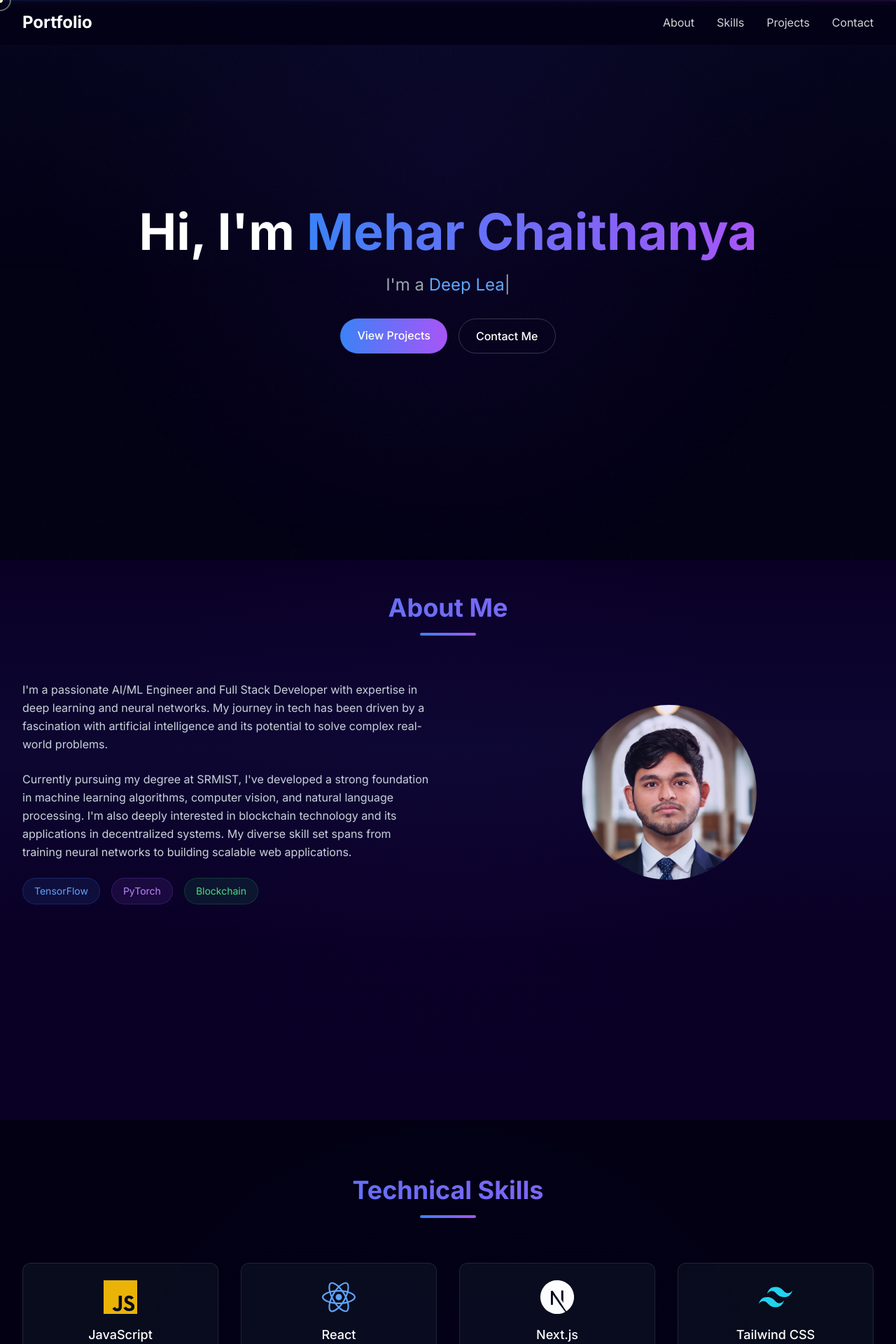
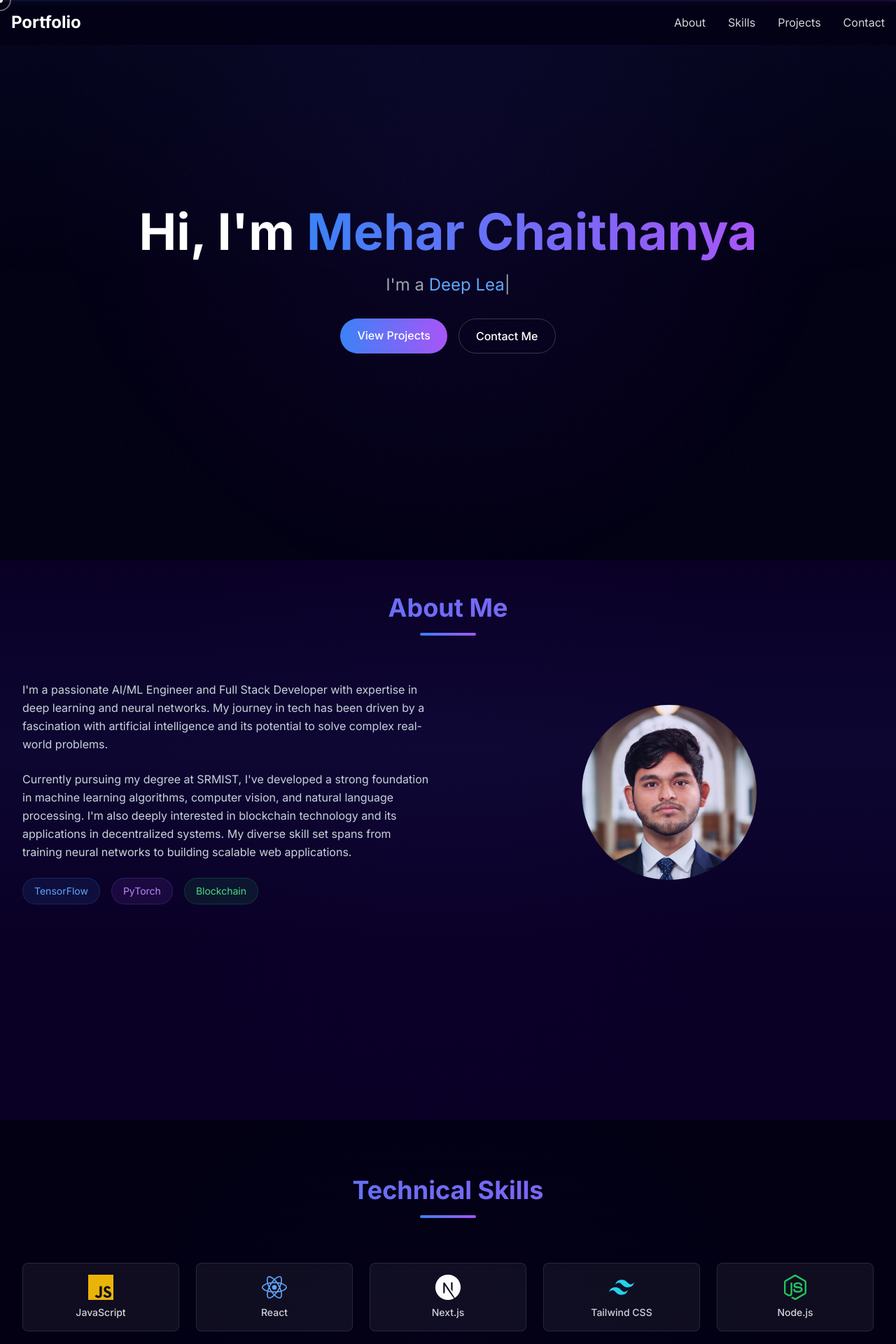
Before and after one commit to PMeharChaithanya/Portfolio, a React (Vite) app: page / in a window 1280 px wide. Shown: the top 1920 px of the page at 70% size. Built offline with nearby package versions, Linux system fonts and the light colour scheme.

Commit message:
Initial portfolio commit

```diff
--- a/index.html
+++ b/index.html
@@ -3,7 +3,7 @@
   <head>
     <meta charset="UTF-8" />
     <link rel="icon" type="image/svg+xml" href="/vite.svg" />
-    <meta name="viewport" content="width=device-width, initial-scale=1.0" />
+    <meta name="viewport" content="width=device-width, initial-scale=1.0, maximum-scale=1.0, user-scalable=no" />
     <meta name="description" content="Mehar Chaithanya - Full Stack Developer Portfolio showcasing web development projects and skills" />
     <meta name="keywords" content="web developer, full stack, portfolio, react, javascript" />
     <meta name="author" content="Mehar Chaithanya" />
--- a/src/components/About.jsx
+++ b/src/components/About.jsx
@@ -62,7 +62,7 @@ const About = () => {
             whileInView={{ opacity: 1, x: 0 }}
             transition={{ duration: 1 }}
             viewport={{ once: true }}
-            className="relative w-[250px] h-[250px] mx-auto lg:ml-auto"
+            className="relative w-[200px] sm:w-[250px] h-[200px] sm:h-[250px] mx-auto lg:ml-auto mt-8 lg:mt-0"
           >
             <div className="w-full h-full rounded-full overflow-hidden">
               <div className="absolute inset-0 bg-gradient-to-tr from-blue-500/10 to-purple-500/10 z-10 rounded-full" />
--- a/src/components/Hero.jsx
+++ b/src/components/Hero.jsx
@@ -14,7 +14,7 @@ const Hero = () => {
           initial={{ opacity: 0, y: -20 }}
           animate={{ opacity: 1, y: 0 }}
           transition={{ duration: 0.5 }}
-          className="text-5xl md:text-7xl font-bold mb-6"
+          className="text-3xl sm:text-5xl md:text-7xl font-bold mb-6 px-4"
         >
           Hi, I'm <span className="bg-gradient-to-r from-blue-500 to-purple-500 bg-clip-text text-transparent">Mehar Chaithanya</span>
         </motion.h1>
--- a/src/components/Navbar.jsx
+++ b/src/components/Navbar.jsx
@@ -29,39 +29,38 @@ const Navbar = () => {
   };
 
   return (
-    <>
-      <motion.nav
-        className={`fixed top-0 left-0 right-0 z-50 backdrop-blur-sm ${
-          isDark
-            ? 'bg-primary-dark/80'
-            : 'bg-light-bg/80 border-b border-light-border'
-        }`}
-        initial={{ y: 0 }}
-        animate={{ y: hidden ? -100 : 0 }}
-        transition={{ duration: 0.3 }}
-      >
-        <div className="max-w-7xl mx-auto px-4 sm:px-6 lg:px-8">
+    <nav className="fixed top-0 left-0 right-0 z-50 backdrop-blur-sm bg-primary-dark/80">
+      <div className="max-w-7xl mx-auto px-4">
         <div className="flex items-center justify-between h-16">
           <motion.a
             href="#hero"
-              className={`text-2xl font-bold ${
-                isDark ? 'text-white' : 'text-light-text'
-              }`}
+            className="text-2xl font-bold text-white"
             whileHover={{ scale: 1.05 }}
           >
             Portfolio
           </motion.a>
 
-            <div className="flex space-x-8">
+          {/* Mobile menu button */}
+          <button
+            onClick={() => setMobileMenuOpen(!mobileMenuOpen)}
+            className="md:hidden p-2 rounded-md text-gray-400 hover:text-white"
+          >
+            <svg className="h-6 w-6" fill="none" viewBox="0 0 24 24" stroke="currentColor">
+              {mobileMenuOpen ? (
+                <path strokeLinecap="round" strokeLinejoin="round" strokeWidth={2} d="M6 18L18 6M6 6l12 12" />
+              ) : (
+                <path strokeLinecap="round" strokeLinejoin="round" strokeWidth={2} d="M4 6h16M4 12h16M4 18h16" />
+              )}
+            </svg>
+          </button>
+
+          {/* Desktop menu */}
+          <div className="hidden md:flex space-x-8">
             {navItems.map((item) => (
               <motion.a
                 key={item}
                 href={`#${item.toLowerCase()}`}
-                  className={`${
-                    isDark
-                      ? 'text-gray-300 hover:text-white'
-                      : 'text-light-muted hover:text-light-text'
-                  } transition-colors duration-200`}
+                className="text-gray-300 hover:text-white transition-colors duration-200"
                 whileHover={{ scale: 1.05 }}
               >
                 {item}
@@ -70,45 +69,33 @@ const Navbar = () => {
           </div>
         </div>
       </div>
-      </motion.nav>
 
-      {/* Mobile Menu */}
+      {/* Mobile menu */}
       <AnimatePresence>
         {mobileMenuOpen && (
           <motion.div
-            initial={{ opacity: 0, y: -20 }}
-            animate={{ opacity: 1, y: 0 }}
-            exit={{ opacity: 0, y: -20 }}
-            transition={{ duration: 0.2 }}
-            className="fixed inset-x-0 top-16 z-40 md:hidden"
+            initial={{ opacity: 0, height: 0 }}
+            animate={{ opacity: 1, height: 'auto' }}
+            exit={{ opacity: 0, height: 0 }}
+            className="md:hidden bg-primary-dark/95 border-t border-white/10"
           >
-            <div className="bg-black/95 backdrop-blur-lg border-b border-white/10 py-4">
-              <div className="max-w-7xl mx-auto px-4 sm:px-6 lg:px-8 flex flex-col space-y-4">
+            <div className="px-4 py-2 space-y-1">
               {navItems.map((item) => (
-                  <motion.button
+                <motion.a
                   key={item}
-                    onClick={() => handleNavClick(item)}
-                    className="text-gray-300 hover:text-white py-2 text-center"
+                  href={`#${item.toLowerCase()}`}
+                  className="block px-3 py-2 text-base font-medium text-gray-300 hover:text-white hover:bg-white/10 rounded-md"
+                  onClick={() => setMobileMenuOpen(false)}
                   whileTap={{ scale: 0.95 }}
                 >
                   {item}
-                  </motion.button>
+                </motion.a>
               ))}
-                <motion.a
-                  href="/resume.pdf" // Add your resume file
-                  target="_blank"
-                  rel="noopener noreferrer"
-                  className="px-4 py-2 rounded-full text-sm font-medium bg-gradient-to-r from-blue-500 to-purple-500 hover:opacity-90 transition-opacity text-center"
-                  whileTap={{ scale: 0.95 }}
-                >
-                  Resume
-                </motion.a>
-              </div>
             </div>
           </motion.div>
         )}
       </AnimatePresence>
-    </>
+    </nav>
   );
 };
 
--- a/src/components/Projects.jsx
+++ b/src/components/Projects.jsx
@@ -60,7 +60,7 @@ const Projects = () => {
         Featured Projects
       </h2>
 
-      <div className="grid grid-cols-1 lg:grid-cols-3 gap-8">
+      <div className="grid grid-cols-1 md:grid-cols-2 lg:grid-cols-3 gap-4 md:gap-8">
         {projects.map((project, index) => (
           <motion.div
             key={index}
--- a/src/components/Skills.jsx
+++ b/src/components/Skills.jsx
@@ -51,24 +51,43 @@ const Skills = () => {
           <div className="h-1 w-20 bg-gradient-to-r from-blue-500 to-purple-500 mx-auto rounded-full" />
         </motion.div>
 
-        <div className="grid grid-cols-2 md:grid-cols-3 lg:grid-cols-4 gap-8">
+        <div className="grid grid-cols-2 sm:grid-cols-3 md:grid-cols-4 lg:grid-cols-5 gap-4 md:gap-6">
           {skills.map((skill, index) => (
             <motion.div
               key={skill.name}
               initial={{ opacity: 0, y: 20 }}
               whileInView={{ opacity: 1, y: 0 }}
-              transition={{ duration: 0.5, delay: index * 0.1 }}
+              transition={{
+                duration: 0.5,
+                delay: index * 0.1,
+                type: "spring",
+                stiffness: 100
+              }}
               viewport={{ once: true }}
-              whileHover={{ scale: 1.05 }}
-              className="relative group"
+              whileHover={{
+                scale: 1.1,
+                rotate: [0, -5, 5, -5, 0],
+                transition: {
+                  duration: 0.3,
+                  rotate: {
+                    repeat: 0,
+                    duration: 0.5
+                  }
+                }
+              }}
+              className="p-4 rounded-lg bg-white/5 hover:bg-white/10 border border-white/10 hover:border-white/20
+                         flex flex-col items-center gap-2 cursor-pointer transform-gpu"
             >
-              <div className="bg-gray-900/50 backdrop-blur-sm rounded-xl p-6 border border-white/10 hover:border-white/20 transition-all duration-300">
-                <div className="absolute inset-0 bg-gradient-to-br from-blue-500/10 to-purple-500/10 rounded-xl opacity-0 group-hover:opacity-100 transition-opacity duration-300" />
-                <div className="relative flex flex-col items-center">
-                  <skill.icon className={`w-12 h-12 ${skill.color} mb-4`} />
-                  <h3 className="text-lg font-medium text-white">{skill.name}</h3>
-                </div>
-              </div>
+              <motion.div
+                whileHover={{
+                  scale: 1.2,
+                  rotate: 360,
+                  transition: { duration: 0.5 }
+                }}
+              >
+                <skill.icon className={`text-3xl sm:text-4xl ${skill.color}`} />
+              </motion.div>
+              <span className="text-sm text-gray-300 font-medium">{skill.name}</span>
             </motion.div>
           ))}
         </div>
--- a/vite.config.js
+++ b/vite.config.js
@@ -2,6 +2,7 @@ import { defineConfig } from 'vite'
 import react from '@vitejs/plugin-react'
 
 export default defineConfig({
+  base: '/Portfolio/',
   plugins: [react()],
   optimizeDeps: {
     include: [
```
Also changed, not shown: package.json (+5 -5 lines), vercel.json (added), 19 other files (tests, documents, lock files or other folders). Lines whose indentation alone changed are shown as unchanged.
